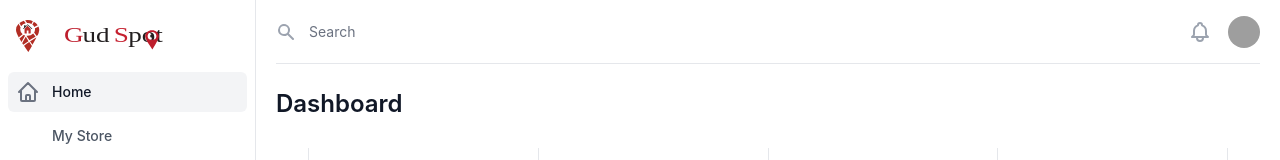
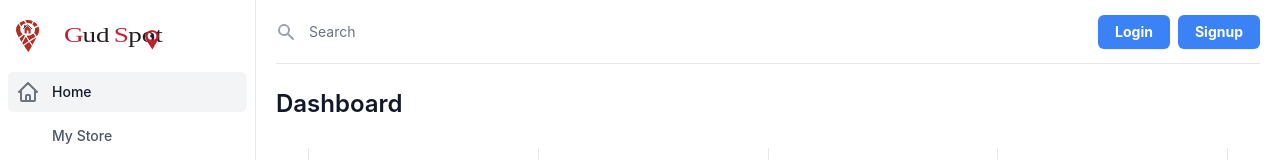
Before and after one commit to Wepewour19clc7/Gudspot, a React (Create React App) app in the folder src/frontend/: page / in a window 1280 px wide. Shown: the top 160 px of the page. Built offline with nearby package versions, Linux system fonts and the light colour scheme; grey boxes are pictures that could not be loaded; some icons are missing.

Commit message:
login signup navigation

```diff
--- a/src/frontend/src/components/HeaderApp/index.js
+++ b/src/frontend/src/components/HeaderApp/index.js
@@ -12,6 +12,7 @@ const userNavigation = [
 ]
 
 const HeaderApp = () => {
+  const [isLoggined, setIsLoggined] = React.useState(false)
   return (
     <div className='relative z-10 flex-shrink-0 h-16 bg-white border-b border-gray-200 flex'>
       <button
@@ -26,8 +27,9 @@ const HeaderApp = () => {
       </button>
       <div className='flex-1 flex justify-between px-4 md:px-0'>
         <div className='flex-1 flex'>
-          <SearchBar/>
+          <SearchBar />
         </div>
+        {isLoggined ?
           <div className='ml-4 flex items-center md:ml-6'>
             <button
               type='button'
@@ -76,7 +78,29 @@ const HeaderApp = () => {
                 </Menu.Items>
               </Transition>
             </Menu>
+          </div> :
+          <>
+            <div className='ml-2 flex items-center'>
+              <Link to={'/login'}>
+                <button
+                  type='button'
+                  className='font-bold inline-flex items-center px-4 py-1.5 border border-transparent text-sm font-medium rounded-md shadow-sm text-white bg-blue-500 hover:bg-blue-600 focus:outline-none focus:ring-2 focus:ring-offset-2 focus:ring-gray-900'>
+                  Login
+                </button>
+              </Link>
             </div>
+            <div className='ml-2 flex items-center'>
+              <Link to={'/register'}>
+                <button
+                  type='button'
+                  className='font-bold inline-flex items-center px-4 py-1.5 border border-transparent text-sm font-medium
+                rounded-md shadow-sm text-white bg-blue-500 hover:bg-blue-600 focus:outline-none focus:ring-2 focus:ring-offset-2 focus:ring-gray-900'>
+                  Signup
+                </button>
+              </Link>
+            </div>
+          </>
+        }
       </div>
     </div>
   )
--- a/src/frontend/src/pages/LogIn/index.js
+++ b/src/frontend/src/pages/LogIn/index.js
@@ -1,11 +1,9 @@
 import React from 'react'
-import HeaderApp from '../../components/HeaderApp'
 import { Link } from 'react-router-dom'
 
 const LogIn = () => {
   return (
     <main className='overflow-y-auto w-full h-full focus:outline-none px-5'>
-      <HeaderApp/>
       <div className='py-6'>
         <div className='px-4 sm:px-6 md:px-0'>
           <h1 className='text-2xl font-semibold text-gray-900'>Sign In</h1>
```
Lines whose indentation alone changed are shown as unchanged.
